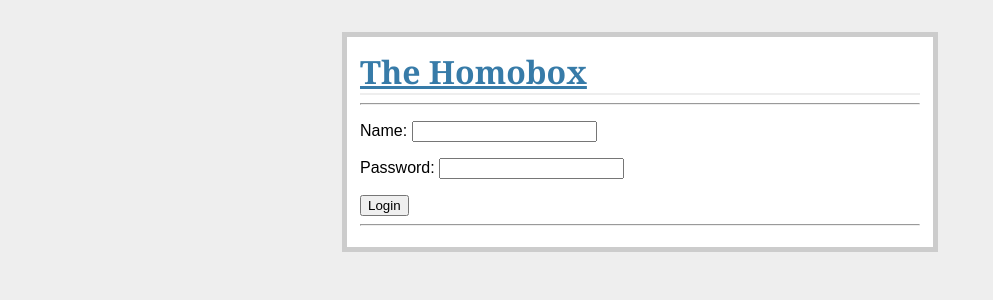
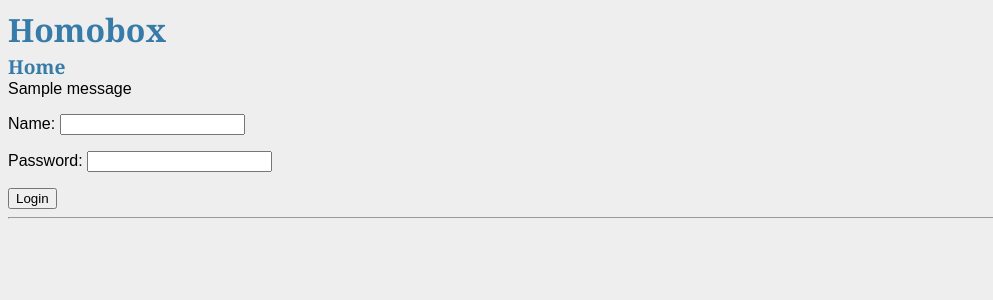
Before and after one commit to PolarPayne/homobox, a Flask app: template templates/index.html in a window 1280 px wide. Shown: the top 300 px of the page, without its empty margins (0-993 px from the left). Run offline with Flask 2, Linux system fonts and the light colour scheme; the template is opened without the code that fills it, so the values that code supplies are empty; one stand-in notice (Sample message) is shown; parts of the project's set-up code (start-up, migrations or seed data) failed here and were passed over; some libraries are stand-ins or nearby versions.

Commit message:
Changing to modular templates

```diff
--- /dev/null
+++ b/templates/base.html
@@ -0,0 +1,27 @@
+<!DOCTYPE html>
+<html>
+<head>
+    {% block head %}
+    <title>Homobox - {% block title %}{% endblock %}</title>
+    <link rel=stylesheet type=text/css href="{{ url_for('static', filename='style.css') }}">
+    {% endblock %}
+</head>
+<body>
+    <div id="title">
+        <h1>Homobox</h1>
+        <h2>{{ self.title() }}</h2>
+    </div>
+    <div id="navigation">
+        <!-- Navigation stuff -->
+    </div>
+    {% if get_flashed_messages()|length > 0 %}
+    <div id="flashes">
+        {% for message in get_flashed_messages() %}
+        <div class="message">{{ message }}</div>
+        {% endfor %}
+    </div>
+    {% endif %}
+    <div id="content">
+        {% block content %}{% endblock %}
+    </div>
+</body>
--- a/templates/index.html
+++ b/templates/index.html
@@ -1,9 +1,7 @@
-<!doctype html>
-<html>
-<head>
-<title>The Homobox</title>
-<link rel=stylesheet type=text/css href="{{ url_for('static', filename='style.css') }}">
-<!--<meta http-equiv="refresh" content="30" >-->
+{% extends "base.html" %}
+{% block title %}Home{% endblock %}
+{% block head %}
+    {{ super() }}
     <script src="https://ajax.googleapis.com/ajax/libs/jquery/2.1.3/jquery.min.js"></script>
     <script>
     window.onload = function(){
@@ -16,11 +14,8 @@ window.onload = function(){
         }, 2000);
     }
     </script>
-</head>
-<body>
-<div class=page>
-    <a href="{{ url_for('index') }}"><h1>The Homobox</h1></a>
-    <hr>
+{% endblock %}
+{% block content %}
 <div class=login>
 {% if not session.logged_in %}
         <form action="" method="post">
@@ -51,6 +46,4 @@ window.onload = function(){
         </form>
     </div>
 {% endif %}
-</div>
-</body>
-</html>
+{% endblock %}
```
Lines whose indentation alone changed are shown as unchanged.
